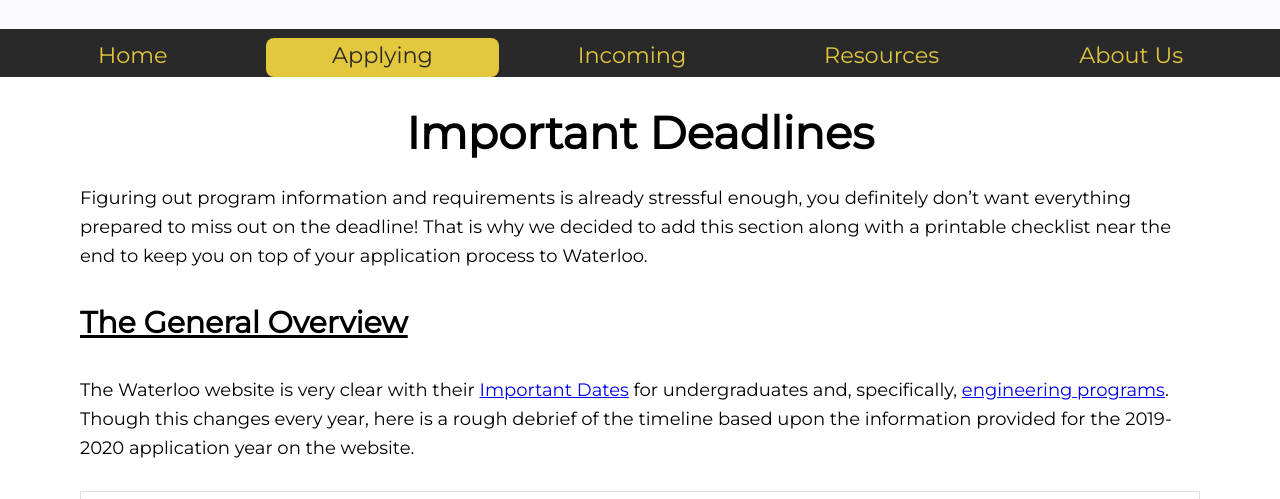
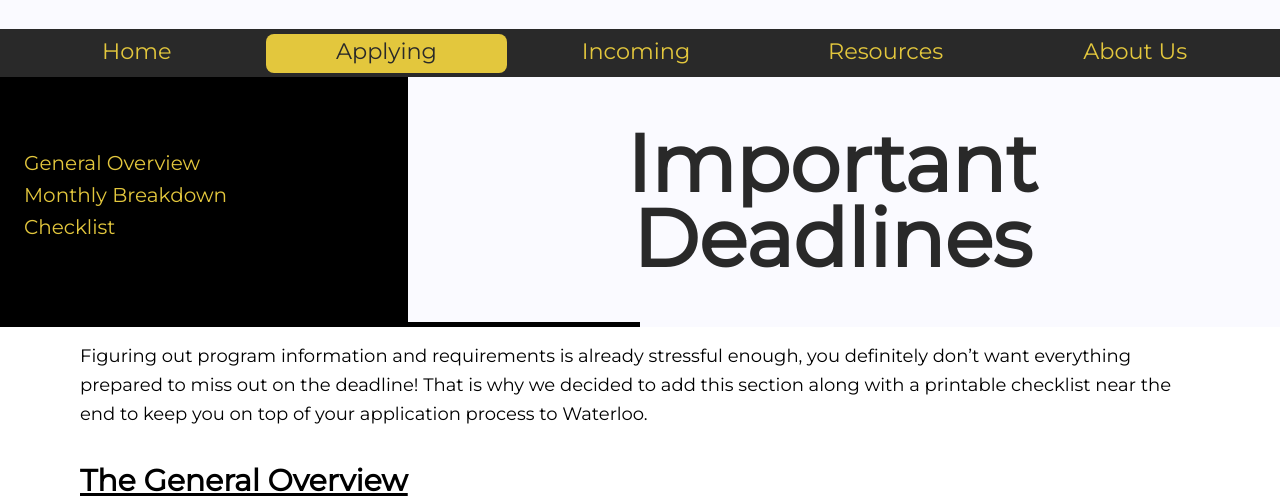
Before and after one commit to waterloobasics/waterloobasics.github.io, a plain HTML site: page docs/ImportantDeadlines.html in a window 1280 px wide. Shown: the part 250-749 px from the top of the page. Drawn offline with Linux system fonts and the light colour scheme.

Commit message:
updated important deadlines page

```diff
--- a/docs/ImportantDeadlines.html
+++ b/docs/ImportantDeadlines.html
@@ -4,7 +4,7 @@
     <meta charset="UTF-8">
     <meta name="viewport" content="width=device-width, initial-scale=1.0">
     <link rel="stylesheet" href="styles.css">
-    <title>WaterlooBasics | Timeline</title>
+    <title>WaterlooBasics | Important Deadlines</title>
 </head>
 
 <body>
@@ -68,18 +68,44 @@
                             <li class="nav__subitem"><a href="#" class="nav__sublink">Discussion</a></li>
                         </ul>
                     </li>
+
                     <li class="nav__item"><a href="#" class="nav__link">Resources</a></li>
                     <li class="nav__item"><a href="aboutus.html" class="nav__link">About Us</a></li>
                 </ul>
             </nav>
           </header>
 
+                      <div class="deadlines__header">
+                          <div class="deadlines__header-submenu">
+                              <ul class="submenu">
+                                  <li class="submenu__option">
+                                      <a href="#deadlines_general" class="submenu__link">General Overview</a>
+                                  </li>
+                                  <li class="submenu__option">
+                                      <a href="#deadlines_monthly" class="submenu__link">Monthly Breakdown</a>
+                                  </li>
+                                  <li class="submenu__option">
+                                      <a href="#deadlines_checklist" class="submenu__link">Checklist</a>
+                                  </li>
+                              </ul>
+                          </div>
+
+                          <div class="Deadlines_heading">
                             <h1 class="Deadlines">Important Deadlines</h1>
+                          </div>
+
+                           <div class="Deadlines__header-div"></div>
+                      </div>
+
+
 <div class="Deadlines_main">
   <p>Figuring out program information and requirements is already stressful enough, you definitely don’t want everything prepared to miss out on the deadline! That is why we decided to add this section along with a printable checklist near the end to keep you on top of your application process to Waterloo.
   </p><br>
-  <p class=deadlines_mainhead>The General Overview </p><br>
+
+  <div class="deadlines_general" id="deadlines_general">
+  <p class="deadlines_mainhead">The General Overview </p> <br>
   <p> The Waterloo website is very clear with their <a href="https://www.google.com/url?q=https://uwaterloo.ca/future-students/applicants/important-dates&sa=D&ust=1597883358639000&usg=AFQjCNENH4IGS1PvsDREQCNSK0fQRQNEbw"> Important Dates</a> for undergraduates and, specifically, <a href="https://www.google.com/url?q=https://uwaterloo.ca/engineering/future-undergraduate-students/application-process/admissions-timeline-and-deadlines&sa=D&ust=1597883358652000&usg=AFQjCNHo3s-1kyQMtiAufsRECXGJ6KC6zQ"> engineering programs</a>. Though this changes every year, here is a rough debrief of the timeline based upon the information provided for the 2019-2020 application year on the website. </p><br>
+  </div>
 
   <table class="Deadline_approximates">
     <tr>
@@ -161,7 +187,7 @@
   </table>
 
 
-
+  <div class="deadlines_monthly" id="deadlines_monthly">
     <p class="deadlines_mainhead"> Monthly Breakdown </p><br>
       <p class="deadlines_mainhead1"> January </p>
         <p> The first step in your application process is applying through <a href="https://www.google.com/url?q=https://www.ouac.on.ca/&sa=D&ust=1597883358650000&usg=AFQjCNHRJnaoi5HeZz1IRgXRlbGPqMo_tQ"> OUAC (Ontario Universities Application Centre)</a>. This usually happens near the end of January. For the year 2019-2020, this was on <b>January 31st</b>. Applying through OUAC doesn’t take a large amount of time but it is still best to finish this part early incase of technical issues.
@@ -197,13 +223,16 @@
       <p class="deadlines_mainhead1">After</p>
         <p>The months after will be filled with residence applications, course enrollments, fee payments, webinars, university preparation and orientation till September when classes start! It is a long road but planning ahead will give you a better hand on things.
         </p> <br>
-  <p class="deadlines_mainhead"> Checklist </p>
+  </div>
+
+  <div class="deadlines_checklist" id="deadlines_checklist">
+    <p class="deadlines_mainhead"> Checklist </p></br>
       <p> Linked below is the downloadable timeline + checklist that can be edited to your liking. This is a great way to keep on track of your deadlines and progress. You can do it!
       </p> <br>
 
   <iframe src="https://uofwaterloo-my.sharepoint.com/personal/r72jain_uwaterloo_ca/_layouts/15/Doc.aspx?sourcedoc={43508df2-6e17-4502-a114-e0cbffb71166}&amp;action=embedview&amp;wdStartOn=1" width="476px" height="288px" frameborder="0">This is an embedded <a target="_blank" href="https://office.com">Microsoft Office</a> document, powered by <a target="_blank" href="https://office.com/webapps">Office</a>.</iframe>
 
-
+  </div>
 
 
 </div>
--- a/docs/styles.css
+++ b/docs/styles.css
@@ -86,7 +86,7 @@
 /*Nav*/
 
 .nav__list{
-    padding-top: 0.54rem;
+    padding-top: 5px;
     display: flex;
     justify-content: center;
     align-items: center;
@@ -95,10 +95,11 @@
 }
 
 .nav__item{
-    padding-right: 1rem;
+    padding-right: 0.5rem;
     text-align: center;
     position: relative;
     width: 20%;
+
 }
 
 .nav__link{
@@ -649,11 +650,51 @@
 
 /* Important Deadlines page */
 
-.Deadlines {
-  text-align: center;
-  padding-top: 20px;
-  font-size: 45px;
+
+
+/*submenu*/
+.deadlines__header{
+    background-color: var(--whitecolor);
+    font-size: 40px;
+    text-align: center;
+    color: var(--blackcolor);
+    display: grid;
+    grid-template-columns: 1fr 1fr;
+    justify-content: center;
 }
+
+.Deadlines_heading{
+    position: relative;
+    right: 20%;
+    top: 20%;
+    line-height: 75px;
+}
+
+
+.deadlines__header-submenu{
+    background-color: #000000;
+    color: var(--yellowcolor);
+    font-size: 20px;
+    width: 60%;
+    height: 160px;
+    text-align: left;
+    padding:70px 0 15px 24px;
+}
+
+.submenu__link{
+    color: var(--yellowcolor);
+}
+
+.submenu__link:hover{
+    border-bottom: 2px solid var(--yellowcolor);
+}
+
+.Deadlines__header-div{
+    background-color: #000000;
+    height: 5px;
+}
+
+/*maintext*/
 .Deadlines_main {
   margin: 10px;
   padding: 5px 70px;
```
Lines whose indentation alone changed are shown as unchanged.
